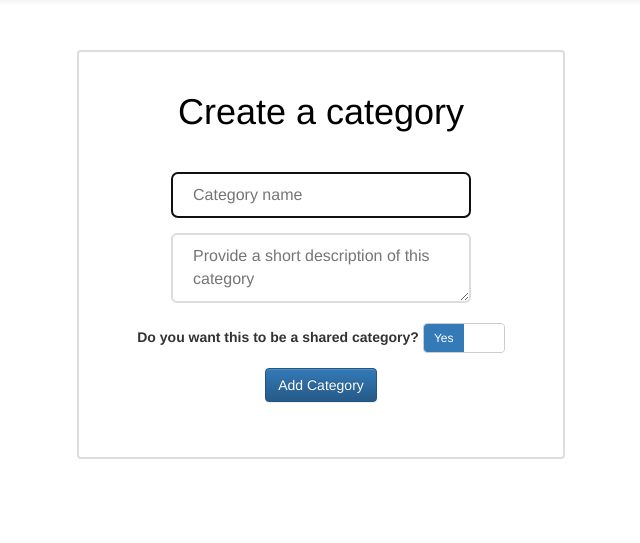
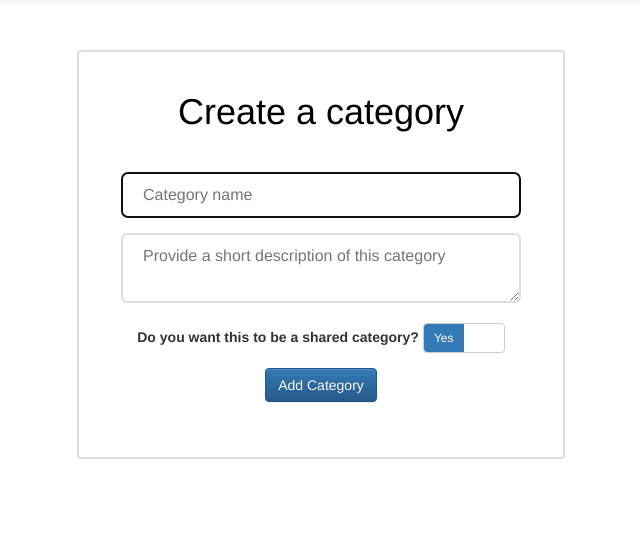
Before and after one commit to vjvasilev95/fhs_project, a Django app: page /add_category/ in a window 1280 px wide. Shown: the part 52-595 px from the top of the page, without its empty margins (319-959 px from the left). Run offline with Django 3.2, Linux system fonts and the light colour scheme; the visitor is signed in with stand-in values (Sample User, id 1); some libraries are stand-ins or nearby versions.

Commit message:
base.css fixed

```diff
--- a/static/css/base.css
+++ b/static/css/base.css
@@ -66,7 +66,7 @@
 
 .register-input {
     padding: 10px 20px;
-    min-width: 300px;
+    min-width: 400px;
     border-radius: 6px;
     border: 2px solid #ddd;
     font-weight: 500;
```
